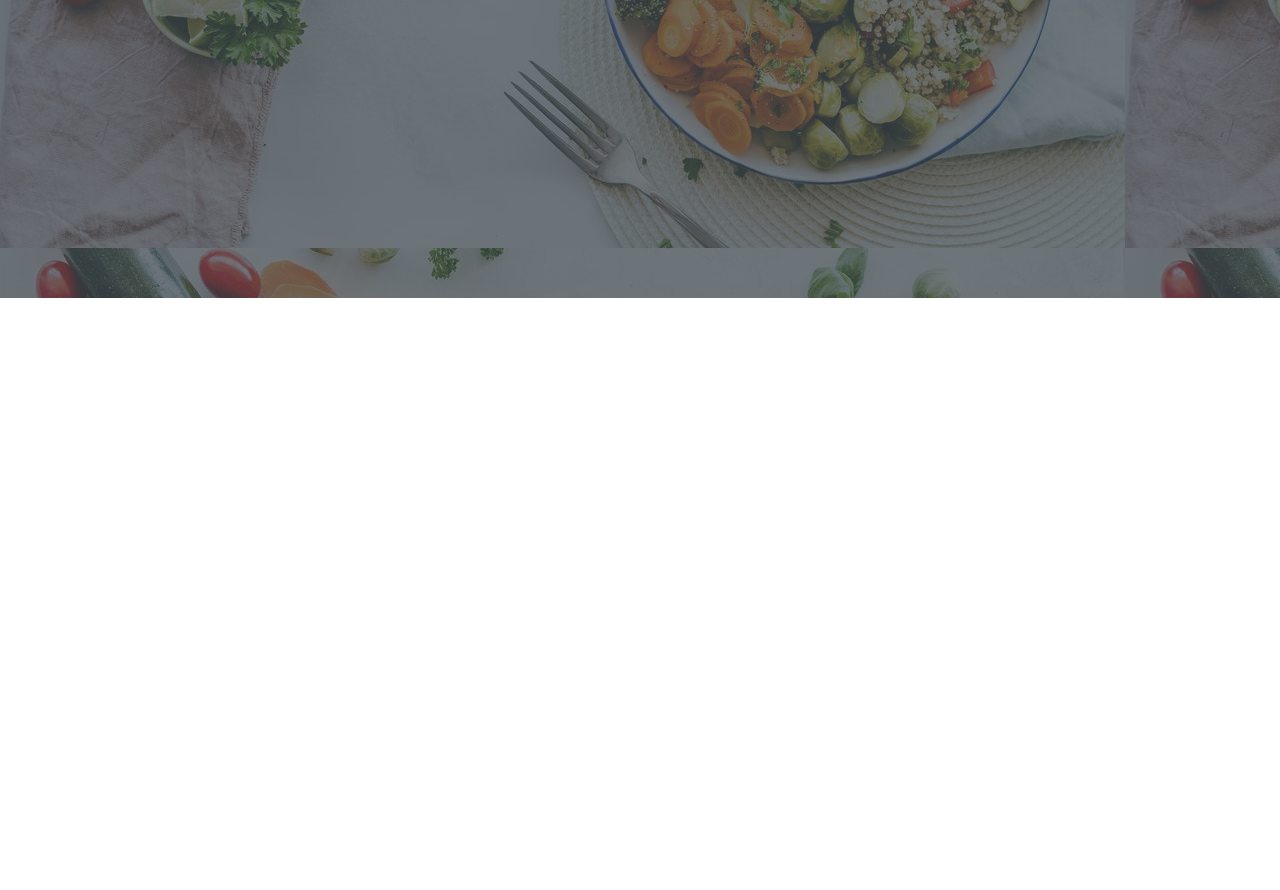
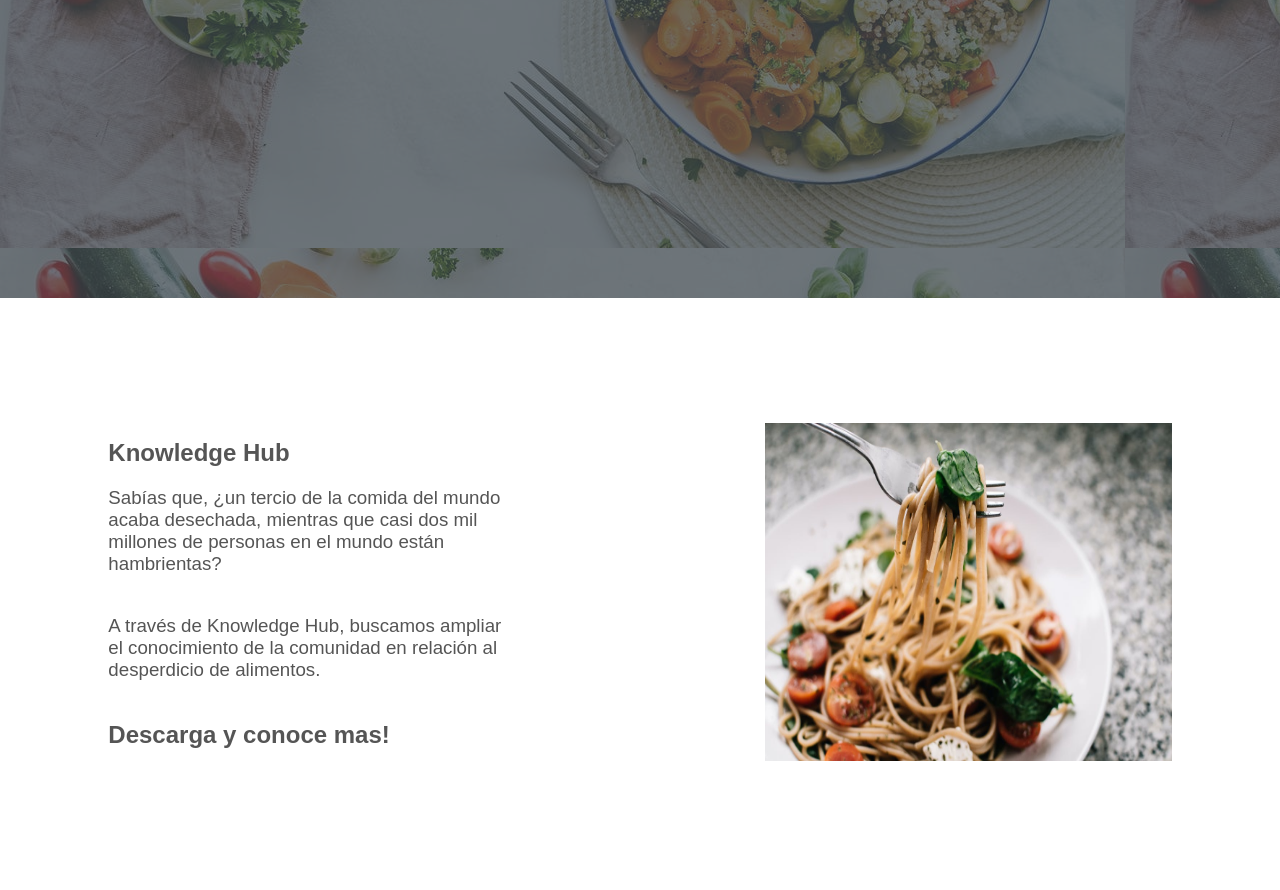
Before and after one commit to jamesrhurtado/Wasteless-Food, a plain HTML site: page index.html in a window 1280 px wide. Shown: the part 502-1392 px from the top of the page. Before the commit the page ends 800 px from the top, so only its background shows below. Drawn offline with Linux system fonts and the light colour scheme.

Commit message:
added knowledge hub as a new section

```diff
--- a/index.html
+++ b/index.html
@@ -17,7 +17,7 @@
       </h2>
       <nav>
         <li><a href="hero">Home</a></li>
-        <li><a href="#knowledge-hub">Knowledge Hub</a></li>
+        <li><a href="#knowledge_hub">Knowledge Hub</a></li>
         <li><a href="#visitantes">Visitantes</a></li>
         <li><a href="#education">Education</a></li>
         <li><a href="#asesorias">Asesorias</a></li>
@@ -25,6 +25,7 @@
     </header>
     <!--/.HEADER-->
 
+    <!--Full background image, headings, button-->
     <section class="hero" id="hero">
       <div class="hero-img"></div>
       <h1>Dale una segunda oportunidad a los alimentos</h1>
@@ -35,5 +36,29 @@
       <a href="#" class="btn">Descargar</a>
       <h3 class="appstores">Disponible en iOS y Android</h3>
     </section>
+    <!--/.Full background image, headings, button-->
+
+    <!--Section knowledge_hub-->
+    <section class="knowledge_hub" id="knowledge_hub">
+      <div class="knowledge_hub-text">
+        <h1>Knowledge Hub</h1>
+        <h3>
+          Sabías que, ¿un tercio de la comida del mundo acaba desechada,
+          mientras que casi dos mil millones de personas en el mundo están
+          hambrientas?
+        </h3>
+        <h3>
+          A través de Knowledge Hub, buscamos ampliar el conocimiento de la
+          comunidad en relación al desperdicio de alimentos.
+        </h3>
+        <h2>Descarga y conoce mas!</h2>
+      </div>
+      <div class="knowledge_hub-img">
+        <img src="images/knowledge_hub.jpeg" alt="Knowledge Hub" />
+      </div>
+    </section>
+    <!--/.Section knowledge_hub-->
+
+    <!--Section Education-->
   </body>
 </html>
--- a/styles.css
+++ b/styles.css
@@ -16,6 +16,10 @@ html {
 ul,
 nav {
   list-style: none;
+}
+h1 {
+  font: bold 60 px "Open Sans", sans-serif;
+  margin-bottom: 20px;
 }
 
 a {
@@ -133,3 +137,29 @@ header nav li:last-child {
 .hero .appstores {
   margin-top: 30px;
 }
+/* /.Hero section*/
+
+/* Knowledge Hub*/
+
+.knowledge_hub {
+  display: flex;
+  flex-direction: row;
+  justify-content: space-evenly;
+}
+
+.knowledge_hub .knowledge_hub-text {
+  width: 60%;
+  height: 100%;
+}
+
+.knowledge_hub-text h3 {
+  font: normal 28 px "Open Sans", sans-serif;
+  font-weight: 100;
+  margin-bottom: 40px;
+  margin-right: 250px;
+}
+
+.knowledge_hub .knowledge_hub-img img {
+  width: 407px;
+  height: 338px;
+}
```
